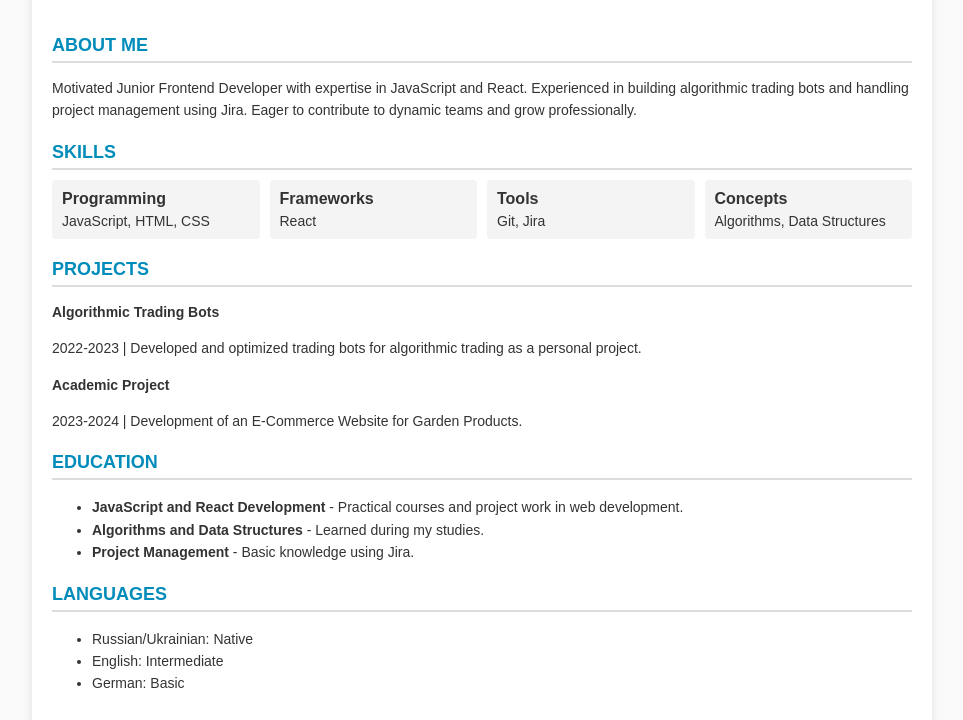
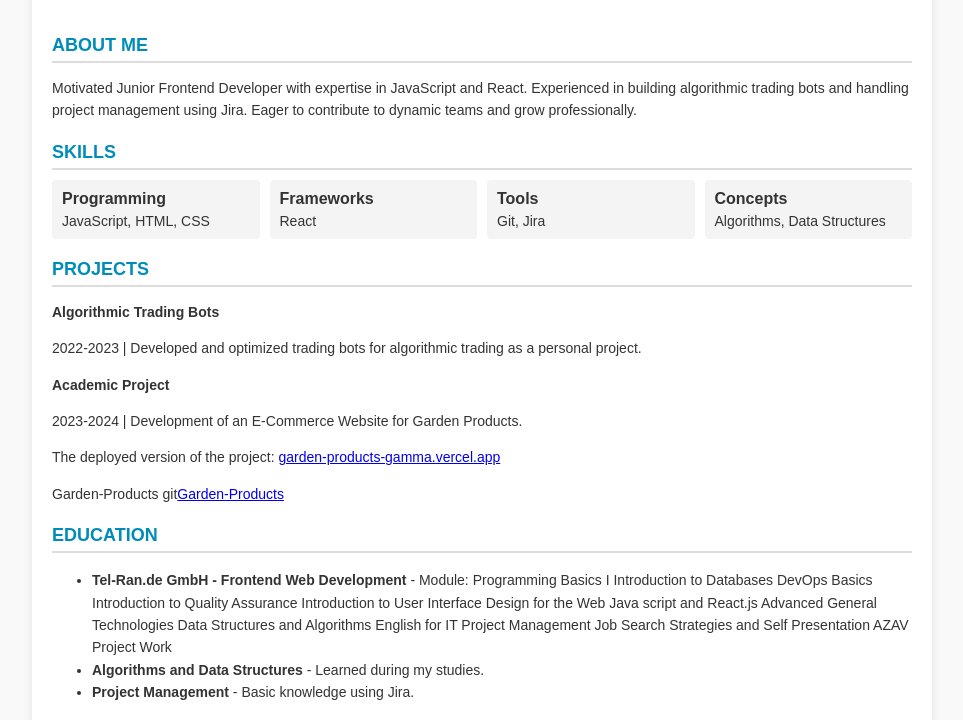
Before and after one commit to YuriiKyrlapov/YriiKyrlapov.github.io, a plain HTML site: page index.html in a window 1280 px wide. Shown: the part 190-910 px from the top of the page, without its empty margins (158-1121 px from the left). Drawn offline with Linux system fonts and the light colour scheme.

Commit message:
обновление почта и обучение

```diff
--- a/index.html
+++ b/index.html
@@ -15,9 +15,9 @@
             <div class="header-info">
                 <h1>Yrii Kyrlapov</h1>
                 <h2>Junior Frontend Developer (React)</h2>
-                <p>Email: remontmebel7@gmail.com | Phone: +49 171 278 7360</p>
-                <p>GitHub: <a href="#">https://github.com/YuriiKyrlapov</a></p>
-                <p>Linkedin: <a href="#">www.linkedin.com/in/yrii-kyrlapov</a></p>
+                <p>Email: kurlapovyurii@gmail.com | Phone: +49 171 278 7360</p>
+                <p>GitHub: <a href="https://github.com/YuriiKyrlapov">https://github.com/YuriiKyrlapov</a></p>
+                <p>Linkedin: <a href="https://linkedin.com/in/yrii-kyrlapov">www.linkedin.com/in/yrii-kyrlapov</a></p>
             </div>
         </header>
         <main>
@@ -51,16 +51,32 @@
                 </div>
             </section>
             <section class="projects">
-                <h3>Projects</h3>
+                 <h3>Projects</h3>
                 <p><strong>Algorithmic Trading Bots</strong></p>
                 <p>2022-2023 | Developed and optimized trading bots for algorithmic trading as a personal project.</p>
                 <p><strong>Academic Project</strong></p>
                 <p>2023-2024 | Development of an E-Commerce Website for Garden Products.</p>
+                <p>The deployed version of the project: <a href="garden-products-gamma.vercel.app">garden-products-gamma.vercel.app</a></p>
+                <p>Garden-Products git<a href="https://github.com/YelShydenko/Garden-Products.git">Garden-Products</a></p>
             </section>
             <section class="education">
                 <h3>Education</h3>
                 <ul>
-                    <li><strong>JavaScript and React Development</strong> - Practical courses and project work in web development.</li>
+                    <li><strong>Tel-Ran.de GmbH - Frontend Web Development</strong> - Module:
+
+                        Programming Basics
+                        I
+                        Introduction to Databases
+                        DevOps Basics
+                        Introduction to Quality Assurance
+                        Introduction to User Interface Design for the Web Java script and React.js Advanced
+                        General Technologies
+                        Data Structures and Algorithms
+                        English for IT
+                        Project Management
+                        Job Search Strategies and Self Presentation
+                        AZAV
+                        Project Work</li>
                     <li><strong>Algorithms and Data Structures</strong> - Learned during my studies.</li>
                     <li><strong>Project Management</strong> - Basic knowledge using Jira.</li>
                 </ul>
--- a/styles.css
+++ b/styles.css
@@ -34,6 +34,7 @@ body {
     display: flex;
     align-items: center;
     justify-content: center;
+    margin-right: 24px;
 }
 
 .hero .photo img {
```
